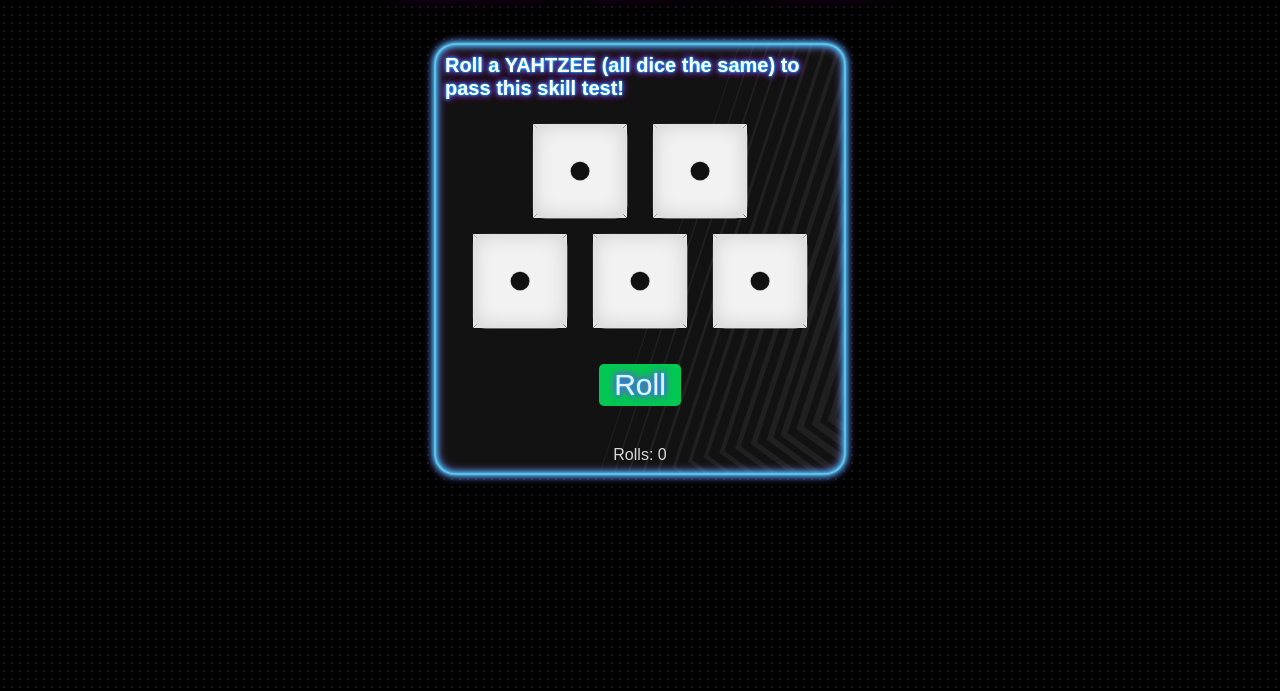
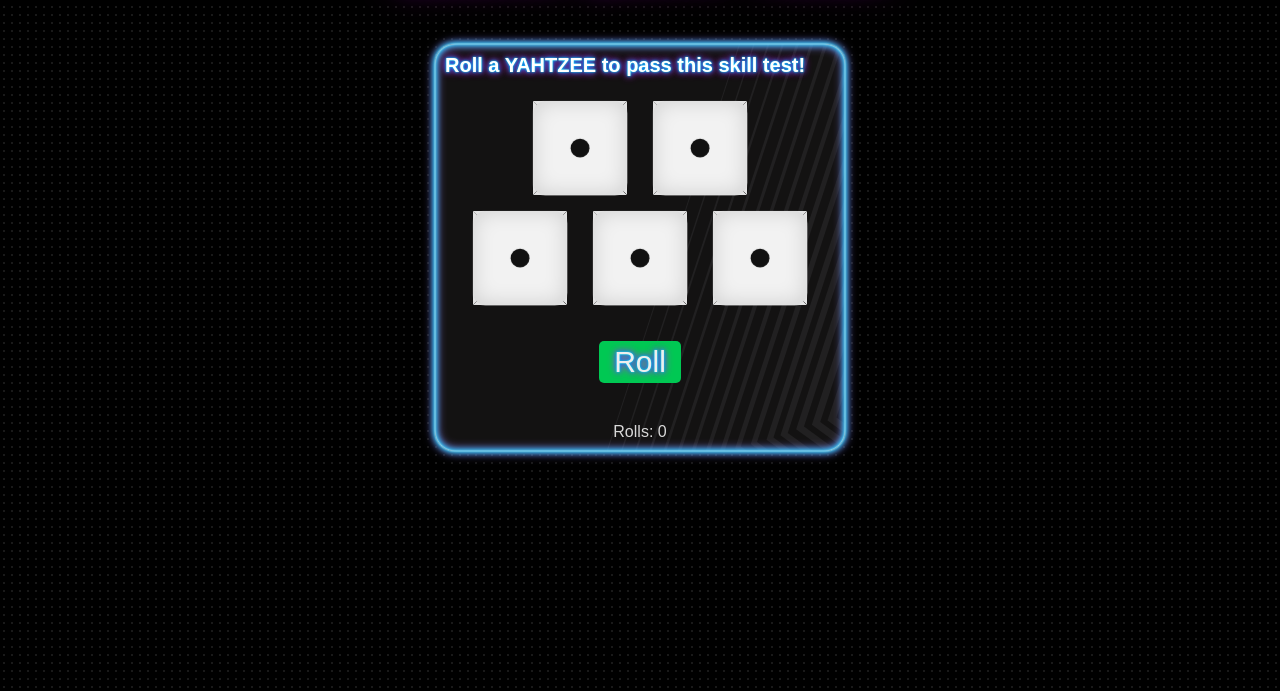
Before and after one commit to StealthyGundam/downgraded-doughnut, a plain HTML site: page pages/luck.html in a window 1280 px wide. Shown: the part 109-800 px from the top of the page. Drawn offline with Linux system fonts and the light colour scheme.

```diff
--- a/pages/luck.html
+++ b/pages/luck.html
@@ -129,7 +129,7 @@
 <body>
     <h1>Luck Skill Test</h1>
     <section>
-        <h2>Roll a YAHTZEE (all dice the same) to pass this skill test!</h2>
+        <h2>Roll a YAHTZEE to pass this skill test!</h2>
         <div class="container">
             <div class="dice-grid">
                 <div class="scene">
```
